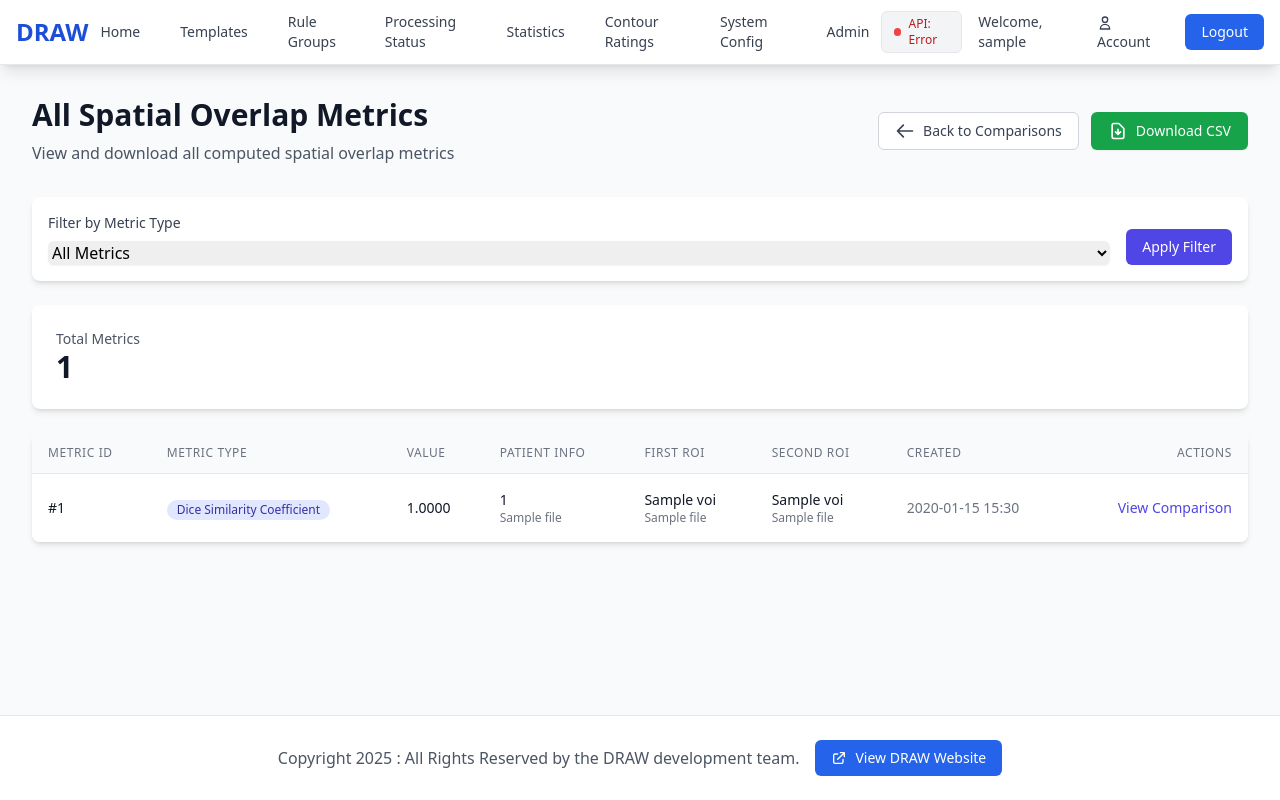
After one commit to CHAVI-India/draw-client-2.0, a Django app: page /spatial-overlap/all-metrics/ in a window 1280 px wide. The commit adds this page. Run offline with Django 5.2, Linux system fonts and the light colour scheme; a user stored in the database is signed in; tables that the repository leaves empty hold one stand-in row (values such as "Sample post"); parts of the project's set-up code (start-up, migrations or seed data) failed here and were passed over; some libraries are stand-ins or nearby versions.

Commit message:
feat: add all metrics view and CSV export functionality for spatial overlap comparisons
- Added all_metrics_view endpoint to display all comparison results with filtering by metric type
- Implemented download_metrics_csv endpoint generating comprehensive CSV exports with patient demographics, ROI details, and metric values
- Added navigation links to all metrics view from home page and comparison list page
- Limited display to first 1000 results for performance while allowing full CSV export
- Include

```diff
--- a/spatial_overlap/urls.py
+++ b/spatial_overlap/urls.py
@@ -24,4 +24,8 @@ urlpatterns = [
     path('batch-compute/', views.batch_compute_metrics, name='batch_compute_metrics'),
     path('bulk-compute-async/', views.bulk_compute_metrics_async, name='bulk_compute_metrics_async'),
     path('bulk-compute-status/<str:task_id>/', views.bulk_compute_status, name='bulk_compute_status'),
+
+    # All metrics view and export
+    path('all-metrics/', views.all_metrics_view, name='all_metrics'),
+    path('download-metrics-csv/', views.download_metrics_csv, name='download_metrics_csv'),
 ]
--- a/spatial_overlap/views.py
+++ b/spatial_overlap/views.py
@@ -1,11 +1,13 @@
 from django.shortcuts import render, redirect, get_object_or_404
 from django.contrib.auth.decorators import login_required
 from django.contrib import messages
-from django.http import JsonResponse
+from django.http import JsonResponse, HttpResponse
 from django.db import transaction, models
 from django.views.decorators.http import require_http_methods
 import logging
 import json
+import csv
+from datetime import datetime
 
 from .models import (
     RTStructureSetFile,
@@ -953,3 +955,124 @@ def series_comparisons(request, series_instance_uid):
         'comparisons': comparisons
     }
     return render(request, 'spatial_overlap/series_comparisons.html', context)
+
+
+@login_required
+def all_metrics_view(request):
+    """
+    View to display all spatial overlap metrics with filtering options.
+    """
+    # Get all comparison results with related data
+    results = ComparisonResult.objects.select_related(
+        'comparison__first_rtstructure__rtstructure_set_file',
+        'comparison__second_rtstructure__rtstructure_set_file',
+        'comparison__first_rtstructure',
+        'comparison__second_rtstructure',
+        'comparison__user'
+    ).order_by('-created_at')
+
+    # Get filter parameters
+    metric_type = request.GET.get('metric_type', '')
+    if metric_type:
+        results = results.filter(comparision_type=metric_type)
+
+    # Pagination info
+    total_count = results.count()
+
+    context = {
+        'results': results[:1000],  # Limit to first 1000 for display
+        'total_count': total_count,
+        'metric_types': ComparisionTypeChoices.choices,
+        'selected_metric_type': metric_type,
+    }
+    return render(request, 'spatial_overlap/all_metrics.html', context)
+
+
+@login_required
+def download_metrics_csv(request):
+    """
+    Download all spatial overlap metrics as a CSV file.
+    """
+    # Get all comparison results with related data
+    results = ComparisonResult.objects.select_related(
+        'comparison__first_rtstructure__rtstructure_set_file',
+        'comparison__second_rtstructure__rtstructure_set_file',
+        'comparison__first_rtstructure',
+        'comparison__second_rtstructure',
+        'comparison__user'
+    ).order_by('-created_at')
+
+    # Apply filters if provided
+    metric_type = request.GET.get('metric_type', '')
+    if metric_type:
+        results = results.filter(comparision_type=metric_type)
+
+    # Create the HttpResponse object with CSV header
+    response = HttpResponse(content_type='text/csv')
+    timestamp = datetime.now().strftime('%Y%m%d_%H%M%S')
+    response['Content-Disposition'] = f'attachment; filename="spatial_overlap_metrics_{timestamp}.csv"'
+
+    writer = csv.writer(response)
+
+    # Write header row
+    writer.writerow([
+        'Metric ID',
+        'Comparison ID',
+        'Metric Type',
+        'Metric Value',
+        'Patient ID',
+        'Patient Name',
+        'Study Instance UID',
+        'Series Instance UID (First)',
+        'Series Instance UID (Second)',
+        'First RT Structure Set Label',
+        'First RT Structure Set Name',
+        'First ROI Name',
+        'First ROI Number',
+        'Second RT Structure Set Label',
+        'Second RT Structure Set Name',
+        'Second ROI Name',
+        'Second ROI Number',
+        'Comparison Created At',
+        'Metric Created At',
+        'Computed By User'
+    ])
+
+    # Write data rows
+    for result in results:
+        comparison = result.comparison
+        first_rtstruct = comparison.first_rtstructure
+        second_rtstruct = comparison.second_rtstructure
+        first_rtset = first_rtstruct.rtstructure_set_file
+        second_rtset = second_rtstruct.rtstructure_set_file
+
+        # Patient and study info is stored directly in RTStructureSetFile
+        patient_id = first_rtset.patient_id or 'N/A'
+        patient_name = first_rtset.patient_name or 'N/A'
+        study_instance_uid = first_rtset.study_instance_uid or 'N/A'
+
+        writer.writerow([
+            result.id,
+            comparison.id,
+            result.get_comparision_type_display(),
+            result.result_value,
+            patient_id,
+            patient_name,
+            study_instance_uid,
+            first_rtset.referenced_series_instance_uid or 'N/A',
+            second_rtset.referenced_series_instance_uid or 'N/A',
+            first_rtset.structure_set_label or 'N/A',
+            getattr(first_rtset, 'structure_set_name', 'N/A') or 'N/A',
+            first_rtstruct.roi_name or 'N/A',
+            first_rtstruct.roi_number or 'N/A',
+            second_rtset.structure_set_label or 'N/A',
+            getattr(second_rtset, 'structure_set_name', 'N/A') or 'N/A',
+            second_rtstruct.roi_name or 'N/A',
+            second_rtstruct.roi_number or 'N/A',
+            comparison.created_at.strftime('%Y-%m-%d %H:%M:%S') if comparison.created_at else 'N/A',
+            result.created_at.strftime('%Y-%m-%d %H:%M:%S') if result.created_at else 'N/A',
+            comparison.user.username if comparison.user else 'N/A'
+        ])
+
+    logger.info(f"Downloaded {results.count()} metrics as CSV")
+    return response
--- /dev/null
+++ b/templates/spatial_overlap/all_metrics.html
@@ -0,0 +1,178 @@
+{% extends 'base.html' %}
+
+{% block title %}All Spatial Overlap Metrics - DRAW{% endblock %}
+
+{% block content %}
+<div class="max-w-full mx-auto px-4">
+    <!-- Header -->
+    <div class="mb-8 flex justify-between items-center">
+        <div>
+            <h1 class="text-3xl font-bold text-gray-900">All Spatial Overlap Metrics</h1>
+            <p class="mt-2 text-gray-600">View and download all computed spatial overlap metrics</p>
+        </div>
+        <div class="flex gap-3">
+            <a href="{% url 'spatial_overlap:list_comparisons' %}" class="inline-flex items-center px-4 py-2 border border-gray-300 text-sm font-medium rounded-md text-gray-700 bg-white hover:bg-gray-50">
+                <svg class="w-5 h-5 mr-2" fill="none" stroke="currentColor" viewBox="0 0 24 24">
+                    <path stroke-linecap="round" stroke-linejoin="round" stroke-width="2" d="M10 19l-7-7m0 0l7-7m-7 7h18"></path>
+                </svg>
+                Back to Comparisons
+            </a>
+            <a href="{% url 'spatial_overlap:download_metrics_csv' %}{% if selected_metric_type %}?metric_type={{ selected_metric_type }}{% endif %}" class="inline-flex items-center px-4 py-2 border border-transparent text-sm font-medium rounded-md shadow-sm text-white bg-green-600 hover:bg-green-700">
+                <svg class="w-5 h-5 mr-2" fill="none" stroke="currentColor" viewBox="0 0 24 24">
+                    <path stroke-linecap="round" stroke-linejoin="round" stroke-width="2" d="M12 10v6m0 0l-3-3m3 3l3-3m2 8H7a2 2 0 01-2-2V5a2 2 0 012-2h5.586a1 1 0 01.707.293l5.414 5.414a1 1 0 01.293.707V19a2 2 0 01-2 2z"></path>
+                </svg>
+                Download CSV
+            </a>
+        </div>
+    </div>
+
+    <!-- Filter Section -->
+    <div class="bg-white rounded-lg shadow-md p-4 mb-6">
+        <form method="get" class="flex items-end gap-4">
+            <div class="flex-1">
+                <label for="metric_type" class="block text-sm font-medium text-gray-700 mb-2">Filter by Metric Type</label>
+                <select name="metric_type" id="metric_type" class="w-full rounded-md border-gray-300 shadow-sm focus:border-indigo-500 focus:ring-indigo-500">
+                    <option value="">All Metrics</option>
+                    {% for value, label in metric_types %}
+                    <option value="{{ value }}" {% if selected_metric_type == value %}selected{% endif %}>{{ label }}</option>
+                    {% endfor %}
+                </select>
+            </div>
+            <button type="submit" class="px-4 py-2 bg-indigo-600 text-white text-sm font-medium rounded-md hover:bg-indigo-700">
+                Apply Filter
+            </button>
+            {% if selected_metric_type %}
+            <a href="{% url 'spatial_overlap:all_metrics' %}" class="px-4 py-2 bg-gray-200 text-gray-700 text-sm font-medium rounded-md hover:bg-gray-300">
+                Clear Filter
+            </a>
+            {% endif %}
+        </form>
+    </div>
+
+    <!-- Stats Summary -->
+    <div class="bg-white rounded-lg shadow-md p-6 mb-6">
+        <div class="flex items-center justify-between">
+            <div>
+                <p class="text-sm text-gray-600">Total Metrics</p>
+                <p class="text-3xl font-bold text-gray-900">{{ total_count|default:0 }}</p>
+            </div>
+            {% if selected_metric_type %}
+            <div class="text-right">
+                <p class="text-sm text-gray-600">Filtered by</p>
+                <p class="text-lg font-semibold text-indigo-600">{{ selected_metric_type|upper }}</p>
+            </div>
+            {% endif %}
+        </div>
+        {% if total_count > 1000 %}
+        <div class="mt-4 p-3 bg-yellow-50 border border-yellow-200 rounded-md">
+            <p class="text-sm text-yellow-800">
+                <svg class="inline w-4 h-4 mr-1" fill="currentColor" viewBox="0 0 20 20">
+                    <path fill-rule="evenodd" d="M8.257 3.099c.765-1.36 2.722-1.36 3.486 0l5.58 9.92c.75 1.334-.213 2.98-1.742 2.98H4.42c-1.53 0-2.493-1.646-1.743-2.98l5.58-9.92zM11 13a1 1 0 11-2 0 1 1 0 012 0zm-1-8a1 1 0 00-1 1v3a1 1 0 002 0V6a1 1 0 00-1-1z" clip-rule="evenodd"></path>
+                </svg>
+                Showing first 1,000 results. Use filters or download CSV for complete data.
+            </p>
+        </div>
+        {% endif %}
+    </div>
+
+    {% if results %}
+    <!-- Metrics Table -->
+    <div class="bg-white rounded-lg shadow-md overflow-hidden">
+        <div class="overflow-x-auto">
+            <table class="min-w-full divide-y divide-gray-200">
+                <thead class="bg-gray-50">
+                    <tr>
+                        <th scope="col" class="px-4 py-3 text-left text-xs font-medium text-gray-500 uppercase tracking-wider">
+                            Metric ID
+                        </th>
+                        <th scope="col" class="px-4 py-3 text-left text-xs font-medium text-gray-500 uppercase tracking-wider">
+                            Metric Type
+                        </th>
+                        <th scope="col" class="px-4 py-3 text-left text-xs font-medium text-gray-500 uppercase tracking-wider">
+                            Value
+                        </th>
+                        <th scope="col" class="px-4 py-3 text-left text-xs font-medium text-gray-500 uppercase tracking-wider">
+                            Patient Info
+                        </th>
+                        <th scope="col" class="px-4 py-3 text-left text-xs font-medium text-gray-500 uppercase tracking-wider">
+                            First ROI
+                        </th>
+                        <th scope="col" class="px-4 py-3 text-left text-xs font-medium text-gray-500 uppercase tracking-wider">
+                            Second ROI
+                        </th>
+                        <th scope="col" class="px-4 py-3 text-left text-xs font-medium text-gray-500 uppercase tracking-wider">
+                            Created
+                        </th>
+                        <th scope="col" class="px-4 py-3 text-right text-xs font-medium text-gray-500 uppercase tracking-wider">
+                            Actions
+                        </th>
+                    </tr>
+                </thead>
+                <tbody class="bg-white divide-y divide-gray-200">
+                    {% for result in results %}
+                    <tr class="hover:bg-gray-50">
+                        <td class="px-4 py-4 whitespace-nowrap text-sm text-gray-900">
+                            #{{ result.id }}
+                        </td>
+                        <td class="px-4 py-4 whitespace-nowrap">
+                            <span class="inline-flex items-center px-2.5 py-0.5 rounded-full text-xs font-medium bg-indigo-100 text-indigo-800">
+                                {{ result.get_comparision_type_display }}
+                            </span>
+                        </td>
+                        <td class="px-4 py-4 whitespace-nowrap text-sm font-medium text-gray-900">
+                            {{ result.result_value|floatformat:4 }}
+                        </td>
+                        <td class="px-4 py-4">
+                            {% with first_rtset=result.comparison.first_rtstructure.rtstructure_set_file %}
+                            <div class="text-sm text-gray-900">{{ first_rtset.patient_id|default:"N/A" }}</div>
+                            <div class="text-xs text-gray-500">{{ first_rtset.patient_name|default:"N/A" }}</div>
+                            {% endwith %}
+                        </td>
+                        <td class="px-4 py-4">
+                            <div class="text-sm font-medium text-gray-900">{{ result.comparison.first_rtstructure.roi_name }}</div>
+                            <div class="text-xs text-gray-500">{{ result.comparison.first_rtstructure.rtstructure_set_file.structure_set_label|default:"N/A" }}</div>
+                        </td>
+                        <td class="px-4 py-4">
+                            <div class="text-sm font-medium text-gray-900">{{ result.comparison.second_rtstructure.roi_name }}</div>
+                            <div class="text-xs text-gray-500">{{ result.comparison.second_rtstructure.rtstructure_set_file.structure_set_label|default:"N/A" }}</div>
+                        </td>
+                        <td class="px-4 py-4 whitespace-nowrap text-sm text-gray-500">
+                            {{ result.created_at|date:"Y-m-d H:i" }}
+                        </td>
+                        <td class="px-4 py-4 whitespace-nowrap text-right text-sm font-medium">
+                            <a href="{% url 'spatial_overlap:comparison_detail' result.comparison.id %}" class="text-indigo-600 hover:text-indigo-900">
+                                View Comparison
+                            </a>
+                        </td>
+                    </tr>
+                    {% endfor %}
+                </tbody>
+            </table>
+        </div>
+    </div>
+    {% else %}
+    <!-- Empty State -->
+    <div class="bg-white rounded-lg shadow-md p-12 text-center">
+        <svg class="mx-auto h-12 w-12 text-gray-400" fill="none" stroke="currentColor" viewBox="0 0 24 24">
+            <path stroke-linecap="round" stroke-linejoin="round" stroke-width="2" d="M9 19v-6a2 2 0 00-2-2H5a2 2 0 00-2 2v6a2 2 0 002 2h2a2 2 0 002-2zm0 0V9a2 2 0 012-2h2a2 2 0 012 2v10m-6 0a2 2 0 002 2h2a2 2 0 002-2m0 0V5a2 2 0 012-2h2a2 2 0 012 2v14a2 2 0 01-2 2h-2a2 2 0 01-2-2z"></path>
+        </svg>
+        <h3 class="mt-2 text-sm font-medium text-gray-900">No Metrics Found</h3>
+        <p class="mt-1 text-sm text-gray-500">
+            {% if selected_metric_type %}
+            No metrics found for the selected filter. Try a different metric type.
+            {% else %}
+            No metrics have been computed yet. Create comparisons and compute metrics to see data here.
+            {% endif %}
+        </p>
+        <div class="mt-6">
+            <a href="{% url 'spatial_overlap:compare_with_reference' %}" class="inline-flex items-center px-4 py-2 border border-transparent shadow-sm text-sm font-medium rounded-md text-white bg-indigo-600 hover:bg-indigo-700">
+                <svg class="w-5 h-5 mr-2" fill="none" stroke="currentColor" viewBox="0 0 24 24">
+                    <path stroke-linecap="round" stroke-linejoin="round" stroke-width="2" d="M12 4v16m8-8H4"></path>
+                </svg>
+                Create New Comparison
+            </a>
+        </div>
+    </div>
+    {% endif %}
+</div>
+{% endblock %}
```
Also changed, not shown: templates/home.html (+12 -0 lines), templates/spatial_overlap/list_comparisons.html (+8 -0 lines).
